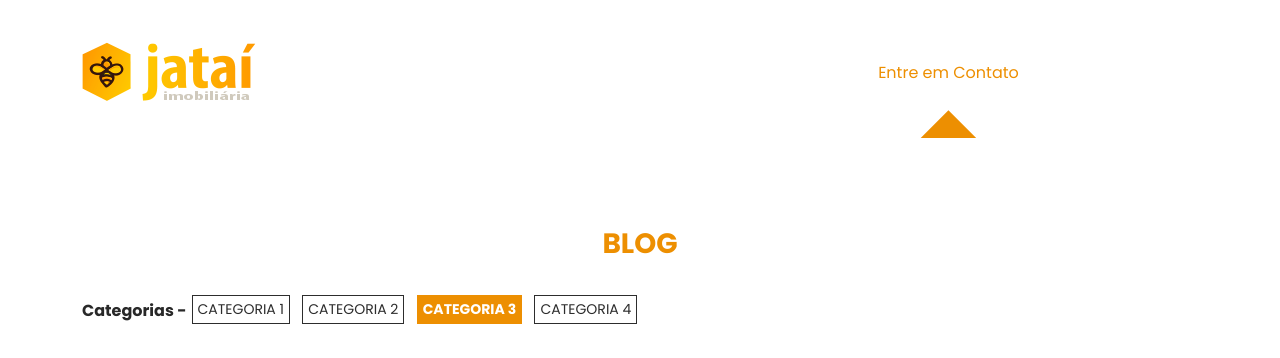
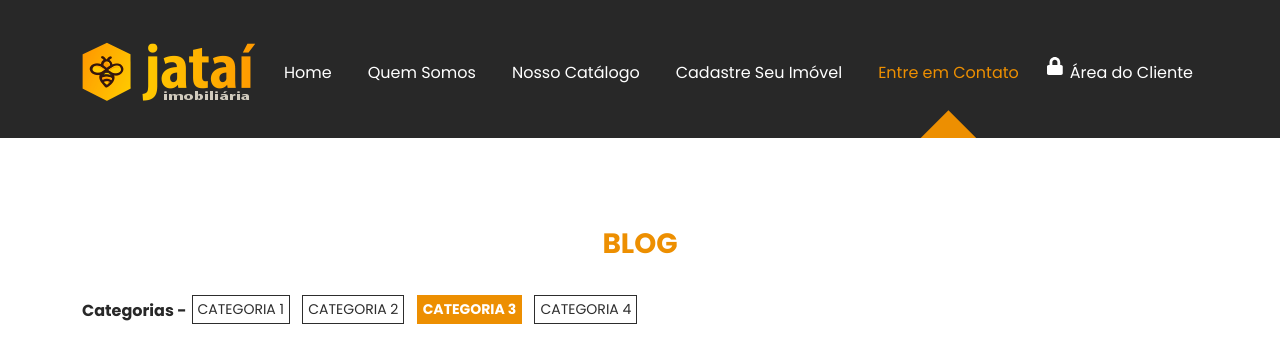
Before and after one commit to AllanGBOliveira/jatai-imoveis, a PHP site: page /blog.php in a window 1280 px wide. Shown: the top 358 px of the page. Run offline with PHP 8.4, Linux system fonts and the light colour scheme; some libraries are stand-ins or nearby versions; some web fonts are replaced.

Commit message:
placeholder image changed

```diff
--- a/css/style.css
+++ b/css/style.css
@@ -815,12 +815,12 @@ header {
 }
 
 header.white-nav {
-  background-color: white;
   -webkit-box-shadow: 0px 8px 22.56px 1.44px rgba(2, 4, 0, 0.14);
           box-shadow: 0px 8px 22.56px 1.44px rgba(2, 4, 0, 0.14);
 }
 
 header.white-nav .navbar {
+  background-color: white;
   padding: 33px 0;
 }
 
@@ -862,7 +862,7 @@ header .navbar {
   padding: 41.5px 0;
   border: none;
   min-height: auto;
-  background-color: transparent;
+  background-color: #282828;
 }
 
 @media (max-width: 991.98px) {
--- a/css/style.scss
+++ b/css/style.scss
@@ -760,11 +760,12 @@ header {
     z-index: 999;
     // background-color: $color-4;
     &.white-nav {
-        background-color: white;
+
 
         box-shadow: 0px 8px 22.56px 1.44px rgba(2, 4, 0, 0.14);
 
         .navbar {
+            background-color: white;
             padding: 33px 0;
             .container {
                 justify-content: center;
@@ -808,7 +809,7 @@ header {
 
         border: none;
         min-height: auto;
-        background-color: transparent;
+        background-color: $color-2;
         > .container {
             // justify-content: space-evenly;
 
--- a/white-header.php
+++ b/white-header.php
@@ -49,7 +49,8 @@
                 </a>
                 <a class="swiper-slide" href="#">
                     <picture>
-                        <source media="(max-width: 767px)" data-srcset="imgs/banners/banner-02-m.jpg">
+                        <source media="(max-width: 767px)" data-srcset="imgs/banners/baner-02-m.png
+                        ">
                         <img data-src="imgs/banners/Layer 2.png" class="img-cover swiper-lazy" alt="Banner 02">
                     </picture>
                     <div class="swiper-lazy-preloader"></div>
@@ -134,7 +135,8 @@
                 </a>
                 <a class="swiper-slide" href="#">
                     <picture>
-                        <source media="(max-width: 767px)" data-srcset="imgs/banners/banner-02-m.jpg">
+                        <source media="(max-width: 767px)" data-srcset="imgs/banners/baner-02-m.png
+                        ">
                         <img data-src="imgs/banners/Layer 2.png" class="img-cover swiper-lazy" alt="Banner 02">
                     </picture>
                     <div class="swiper-lazy-preloader"></div>
```
Also changed, not shown: imgs/banners/baner-02-m.png (added), imgs/banners/banner-01-m.jpg, imgs/default.png.
